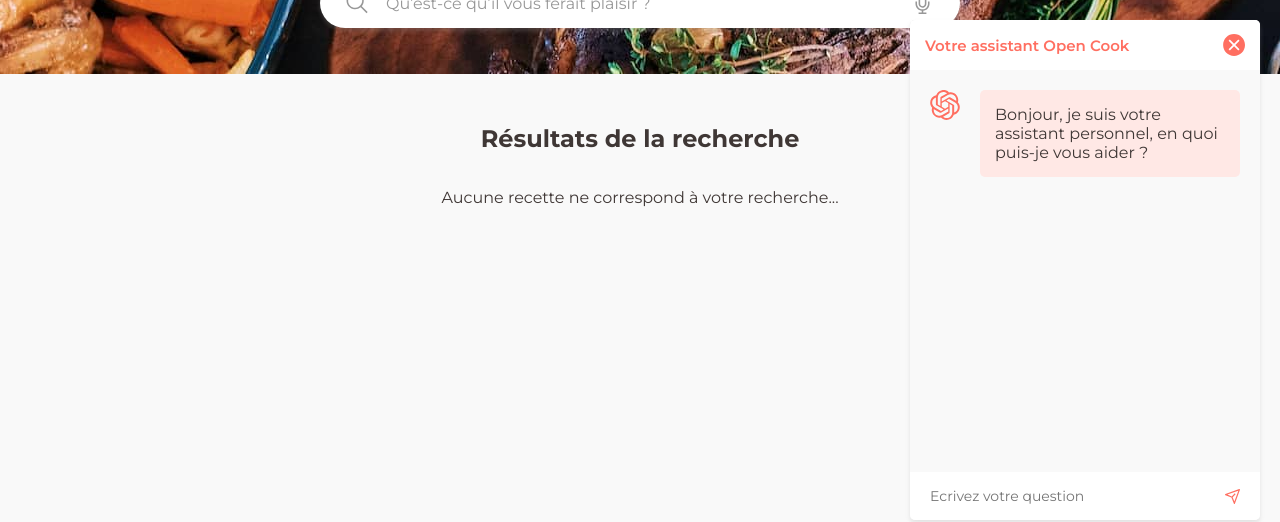
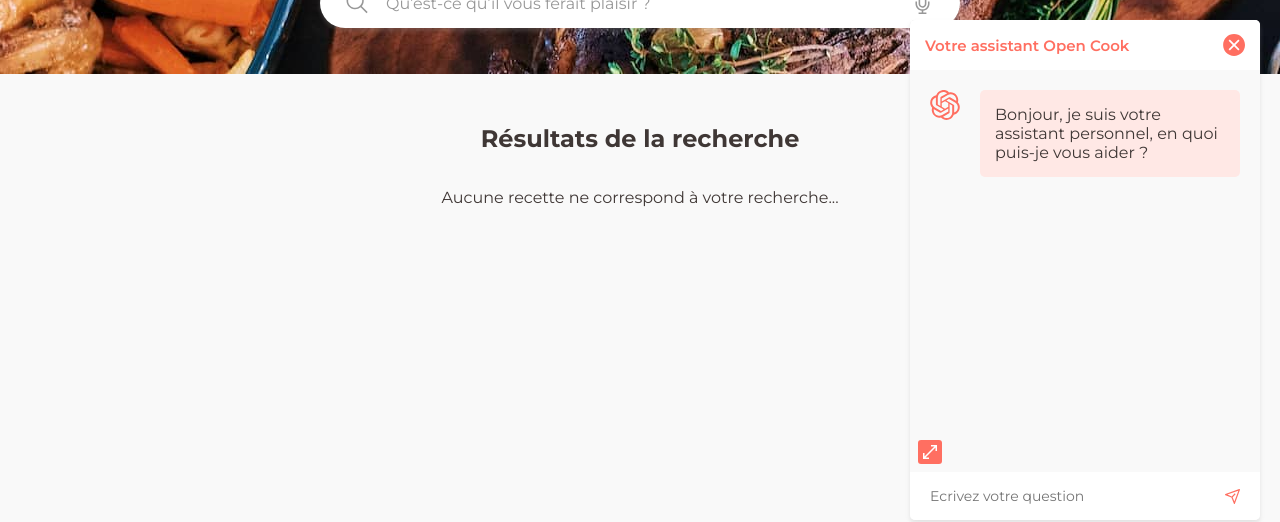
Before and after one commit to Benoitapps/ProjetIA, a React (Vite) app in the folder front/: page / in a window 1280 px wide. Both pictures are taken after a click on the button 1226 px from the left and 746 px from the top of the page. Shown: the part 260-782 px from the top of the page. Built offline with nearby package versions, Linux system fonts and the light colour scheme.

Commit message:
:children_crossing: Add a fullscreen button to chatbot

```diff
--- a/front/src/Components/Chatbot.jsx
+++ b/front/src/Components/Chatbot.jsx
@@ -11,6 +11,7 @@ export default function Chatbot() {
     const [messages, setMessages] = useState([]);
     const [inputIsBlocked, setInputIsBlocked] = useState(false);
     const chat = useRef(null);
+    const [isFullscreen, setIsFullscreen] = useState(false);
 
     useEffect(() => {
         setMessages([
@@ -28,7 +29,7 @@ export default function Chatbot() {
                 block: 'start',
             });
         }
-    }, [messages]);
+    }, [messages, chat]);
 
     const sendMessage = async (e) => {
         e.preventDefault();
@@ -79,8 +80,16 @@ export default function Chatbot() {
         }
     }
 
+    function handleFullscreen() {
+        if(!isFullscreen) {
+            setIsFullscreen(true);
+        } else {
+            setIsFullscreen(false);
+        }
+    }
+
     return (
-        <div className="chatbot">
+        <div className={`chatbot ${isFullscreen ? 'chatbot--fullscreen' : ''}`}>
             {
                 isOpened ?
                   <div className="chatbot__container">
@@ -113,7 +122,27 @@ export default function Chatbot() {
                                   )
                               })
                           }
+
                       </ul>
+                      <button
+                        className="chatbot__container__fullscreen-button"
+                        onClick={handleFullscreen}
+                      >
+                          {
+                              !isFullscreen ?
+                                (<svg xmlns="http://www.w3.org/2000/svg" width="14" height="14" viewBox="0 0 14 14"
+                                      fill="none">
+                                    <path d="M0 14V8H1.5V11.4375L11.4375 1.5H8V0H14V6H12.5V2.5625L2.5625 12.5H6V14H0Z"
+                                          fill="var(--text-white)"/>
+                                </svg>) :
+                                (<svg xmlns="http://www.w3.org/2000/svg" width="16" height="16" viewBox="0 0 16 16"
+                                      fill="none">
+                                    <path
+                                      d="M1.0625 16L0 14.9375L5.4375 9.5H2V8H8V14H6.5V10.5625L1.0625 16ZM8 8V2H9.5V5.4375L14.9375 0L16 1.0625L10.5625 6.5H14V8H8Z"
+                                      fill="var(--text-white)"/>
+                                </svg>)
+                          }
+                      </button>
                       <form className="chatbot__container__input" onSubmit={sendMessage}>
                           <input type="text" placeholder="Ecrivez votre question" disabled={inputIsBlocked}/>
                           <button type="submit">
--- a/front/src/assets/css/Chatbot.css
+++ b/front/src/assets/css/Chatbot.css
@@ -2,6 +2,20 @@
     position: fixed;
     bottom: 20px;
     right: 20px;
+}
+
+.chatbot--fullscreen {
+    position: fixed;
+    top: 100px;
+    left: 20px;
+    bottom: 20px;
+    right: 20px;
+    animation: appearIn 0.3s ease-in-out;
+}
+
+.chatbot--fullscreen .chatbot__container {
+    width: 100%;
+    height: 100%;
 }
 
 .chatbot__container {
@@ -39,6 +53,7 @@
 }
 
 .chatbot__container__chat {
+    position: relative;
     display: flex;
     flex-direction: column;
     gap: 20px;
@@ -91,6 +106,24 @@
     color: var(--text-black);
 }
 
+.chatbot__container__fullscreen-button {
+    position: absolute;
+    left: 8px;
+    bottom: 56px;
+    display: flex;
+    justify-content: center;
+    align-items: center;
+    padding: 5px;
+    border: none;
+    background: var(--primary);
+    border-radius: 3px;
+    cursor: pointer;
+}
+
+.chatbot__container__fullscreen-button:active {
+    background: var(--primary-hover);
+}
+
 .chatbot__container__input {
     display: flex;
     align-items: center;
```
Lines whose indentation alone changed are shown as unchanged.
